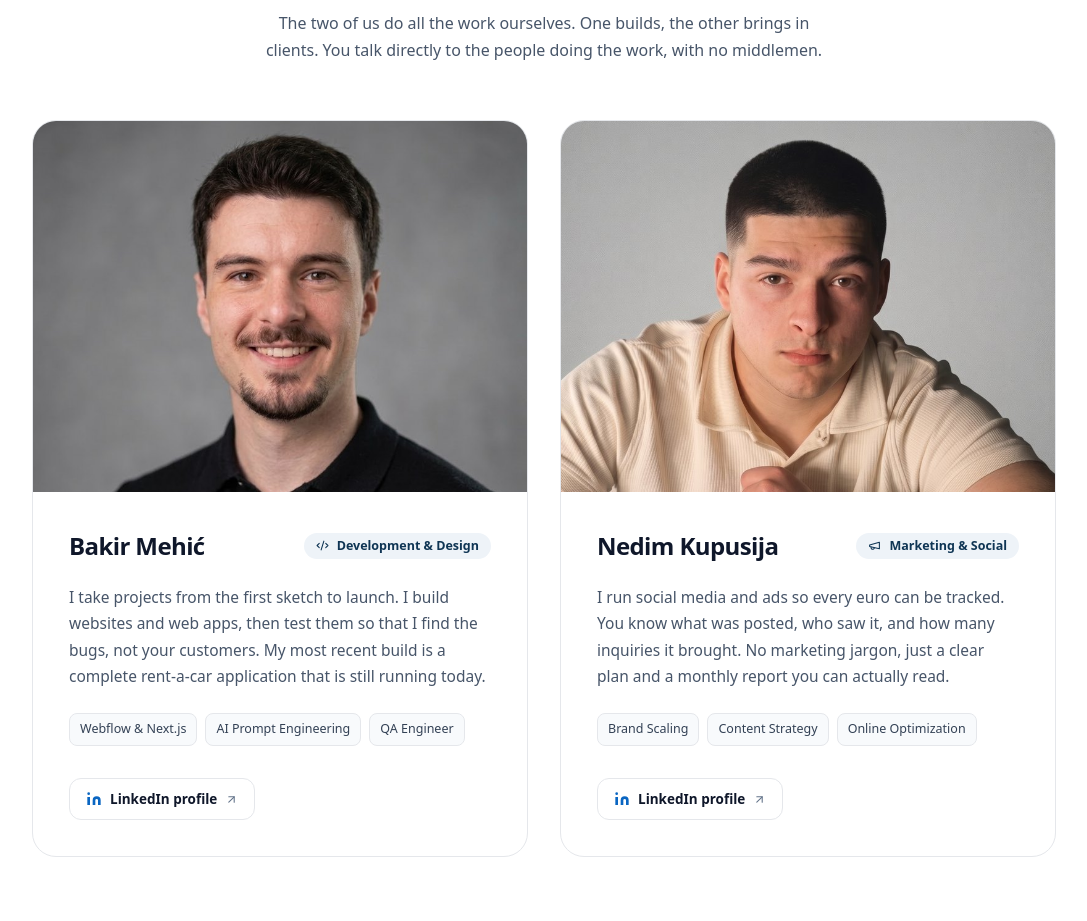
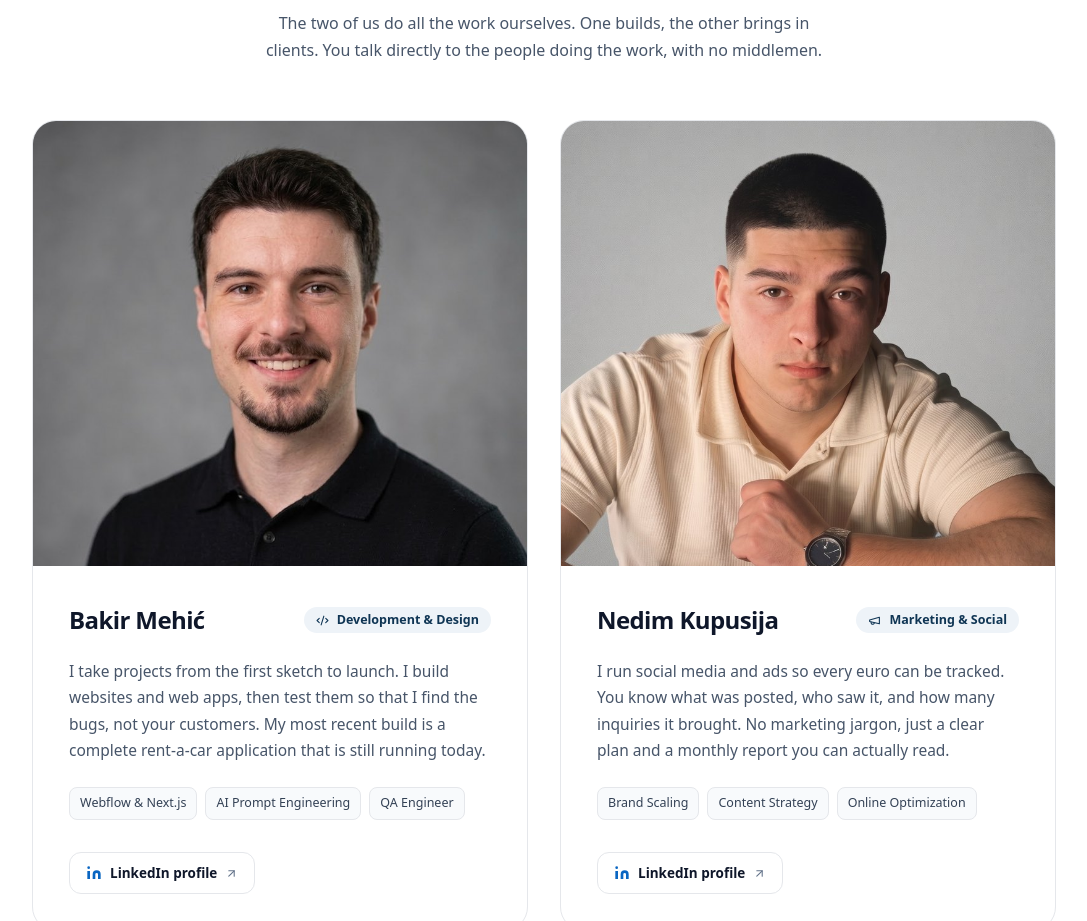
Before and after one commit to Bakeee99/mehiccdev, a Next.js app: page / in a window 1280 px wide. Shown: the part 1660-2581 px from the top of the page, without its empty margins (96-1183 px from the left). Built offline with nearby package versions, Linux system fonts and the light colour scheme.

Commit message:
style: visje slike u sekciji tim

```diff
--- a/components/sections/About.tsx
+++ b/components/sections/About.tsx
@@ -74,8 +74,8 @@ export function About() {
             return (
               <Fade key={m.name} delay={i * 0.06}>
                 <article className="group flex h-full flex-col overflow-hidden rounded-[24px] border border-[#E5E7EB] bg-white transition-[transform,border-color] duration-300 hover:-translate-y-1 hover:border-[#CBD5E1]">
-                  <div className="relative aspect-[4/3] overflow-hidden bg-[#F1F5F9]">
-                    <Image src={p.src} alt={m.name} fill unoptimized className="object-cover object-[center_22%] transition-transform duration-500 group-hover:scale-[1.03]" />
+                  <div className="relative aspect-[10/9] overflow-hidden bg-[#F1F5F9]">
+                    <Image src={p.src} alt={m.name} fill unoptimized className="object-cover object-[center_30%] transition-transform duration-500 group-hover:scale-[1.03]" />
                   </div>
                   <div className="flex flex-1 flex-col p-7 sm:p-9">
                     <div className="flex items-center justify-between gap-3">
```
